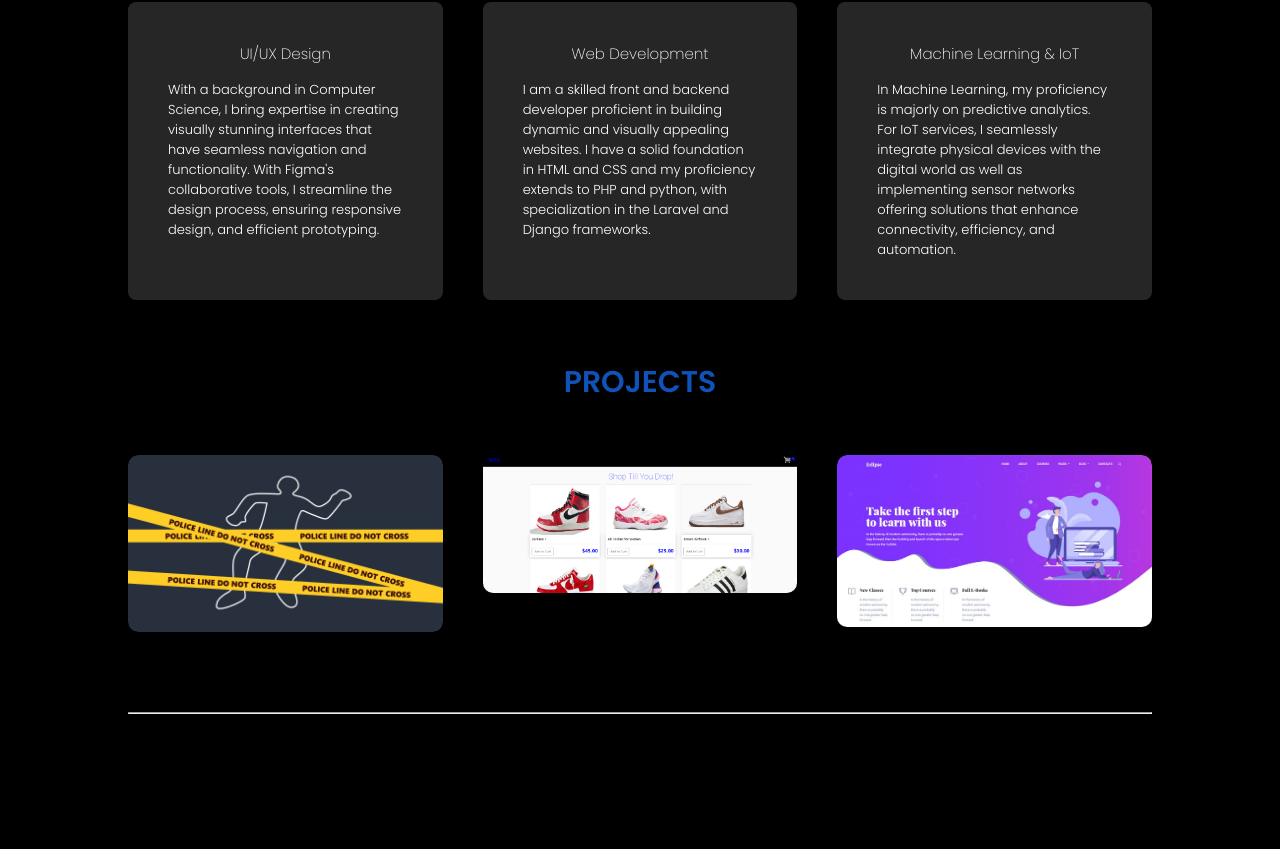
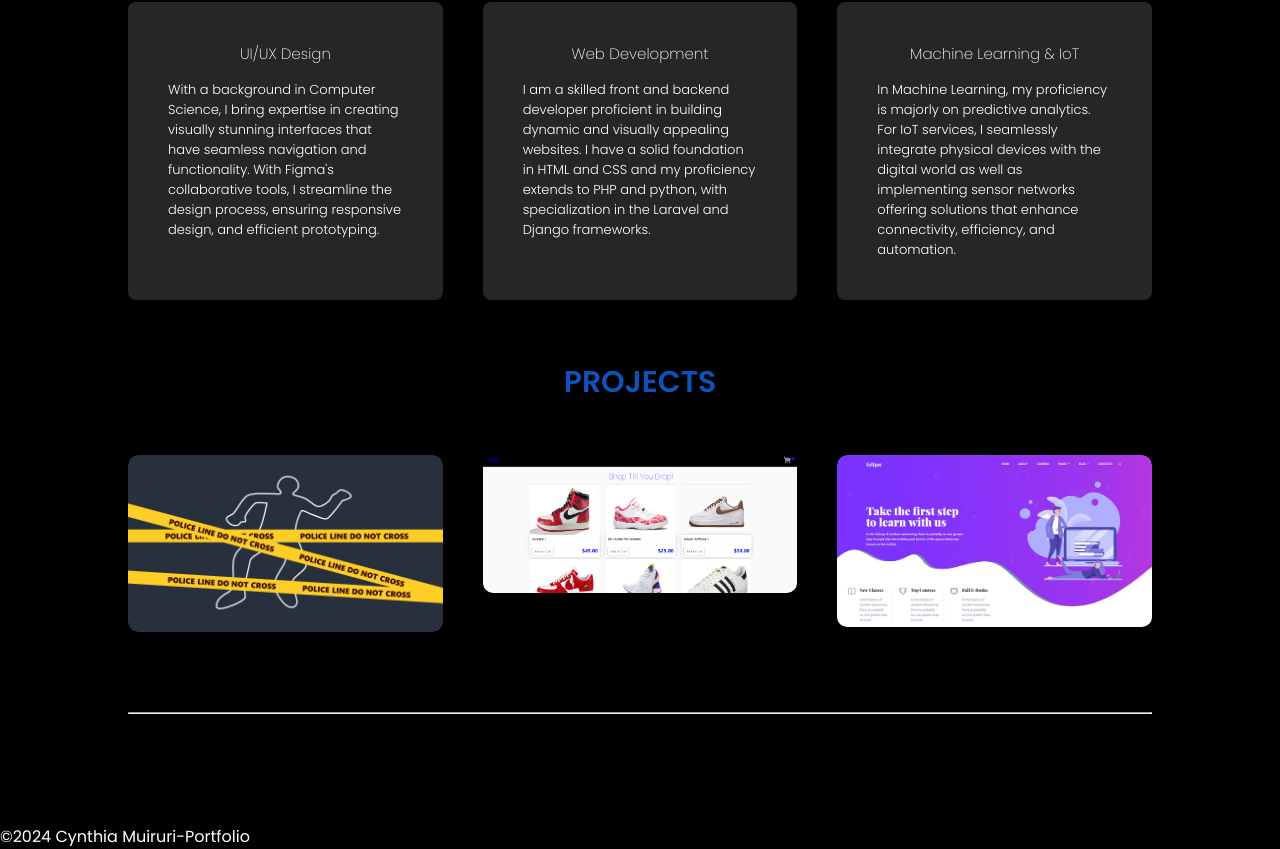
Before and after one commit to muiruriiii/my-portfolio-react, a React (Create React App) app: page / in a window 1280 px wide. Shown: the part 1403-2252 px from the top of the page. Before the commit the page ends 2157 px from the top, so only its background shows below. Built offline with nearby package versions, Linux system fonts and the light colour scheme.

Commit message:
feat: add Contact component

```diff
--- a/src/App.js
+++ b/src/App.js
@@ -2,6 +2,7 @@ import Header from "./components/Header/header";
 import About from "./components/About/about";
 import Service from "./components/Services/service";
 import Project from "./components/Projects/project";
+import Contact from "./components/Contact/contact";
 
 function App() {
   return (
@@ -10,6 +11,7 @@ function App() {
         <About />
         <Service />
         <Project />
+        <Contact />
     </div>
   );
 }
--- /dev/null
+++ b/src/components/Contact/contact.css
@@ -0,0 +1,13 @@
+#contact {
+    margin-top: 30px;
+}
+
+.row {
+    display: flex;
+    flex-wrap: wrap;
+}
+
+.contact-1 {
+    flex-basis: 100%;
+    padding-bottom: 20px;
+}
--- /dev/null
+++ b/src/components/Contact/contact.js
@@ -0,0 +1,23 @@
+import React from "react";
+import './contact.css';
+
+const Contact = () => {
+    return (
+        <section id="contact">
+            <div className="container">
+                <div className="row">
+                    <div className="contact-1">
+
+
+                    </div>
+                    <div className="contact-2">
+
+                    </div>
+                </div>
+            </div>
+            <p className="copyright">©2024 Cynthia Muiruri-Portfolio</p>
+        </section>
+    )
+}
+
+export default Contact;
```
